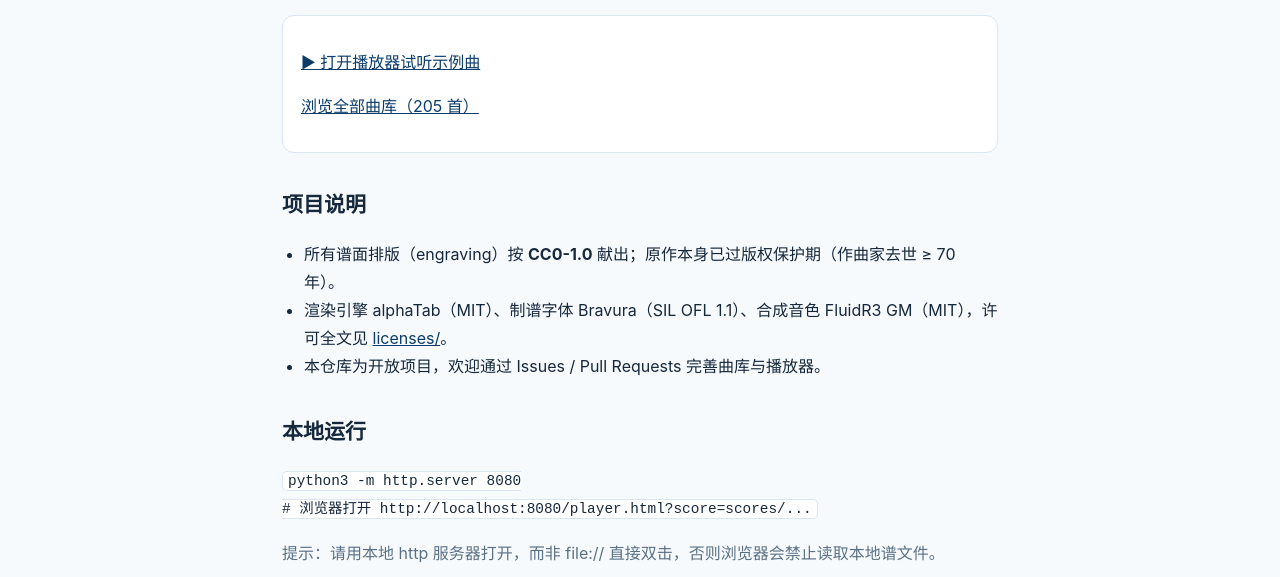
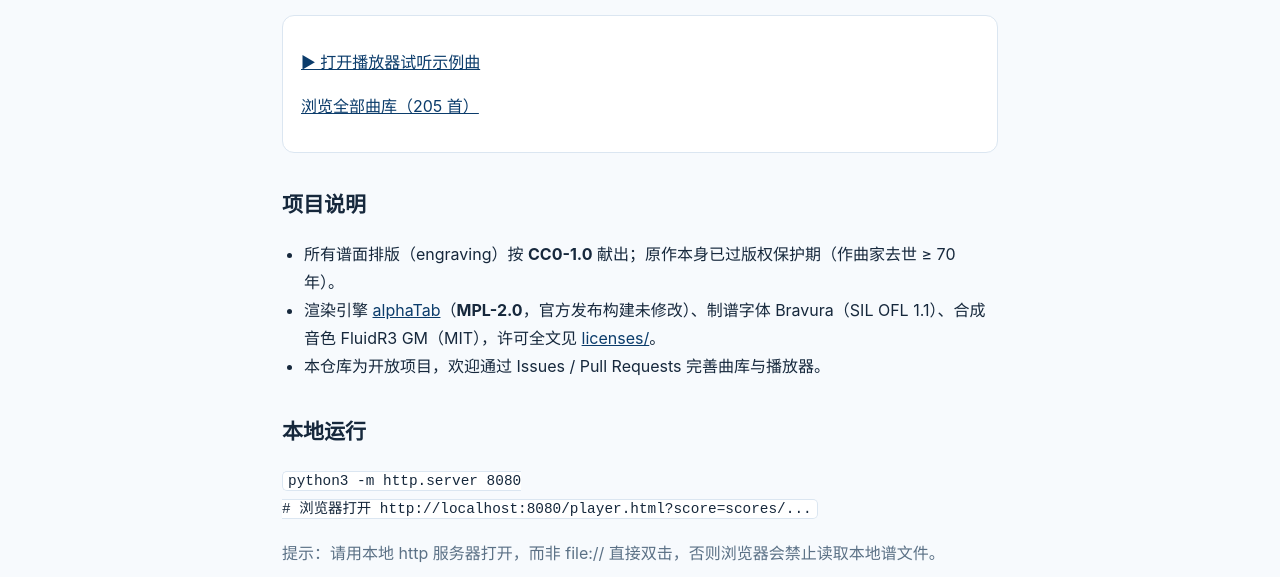
Before and after one commit to caiyc-xd/openscores, a plain HTML site: page index.html in a window 1280 px wide. Shown: the part 223-800 px from the top of the page. Drawn offline with Linux system fonts and the light colour scheme.

Commit message:
许可更正：alphaTab 为 MPL-2.0（非 MIT），补许可全文与来源；标注 sonivox 待确认

```diff
--- a/index.html
+++ b/index.html
@@ -26,7 +26,7 @@
   <h2>项目说明</h2>
   <ul>
     <li>所有谱面排版（engraving）按 <strong>CC0-1.0</strong> 献出；原作本身已过版权保护期（作曲家去世 ≥ 70 年）。</li>
-    <li>渲染引擎 alphaTab（MIT）、制谱字体 Bravura（SIL OFL 1.1）、合成音色 FluidR3 GM（MIT），许可全文见 <a href="licenses/">licenses/</a>。</li>
+    <li>渲染引擎 <a href="https://github.com/CoderLine/alphaTab" target="_blank" rel="noopener">alphaTab</a>（<strong>MPL-2.0</strong>，官方发布构建未修改）、制谱字体 Bravura（SIL OFL 1.1）、合成音色 FluidR3 GM（MIT），许可全文见 <a href="licenses/">licenses/</a>。</li>
     <li>本仓库为开放项目，欢迎通过 Issues / Pull Requests 完善曲库与播放器。</li>
   </ul>
   <h2>本地运行</h2>
```
Also changed, not shown: player.html (+1 -1 lines), licenses/alphaTab-MPL-2.0.txt (added), 2 other files.
